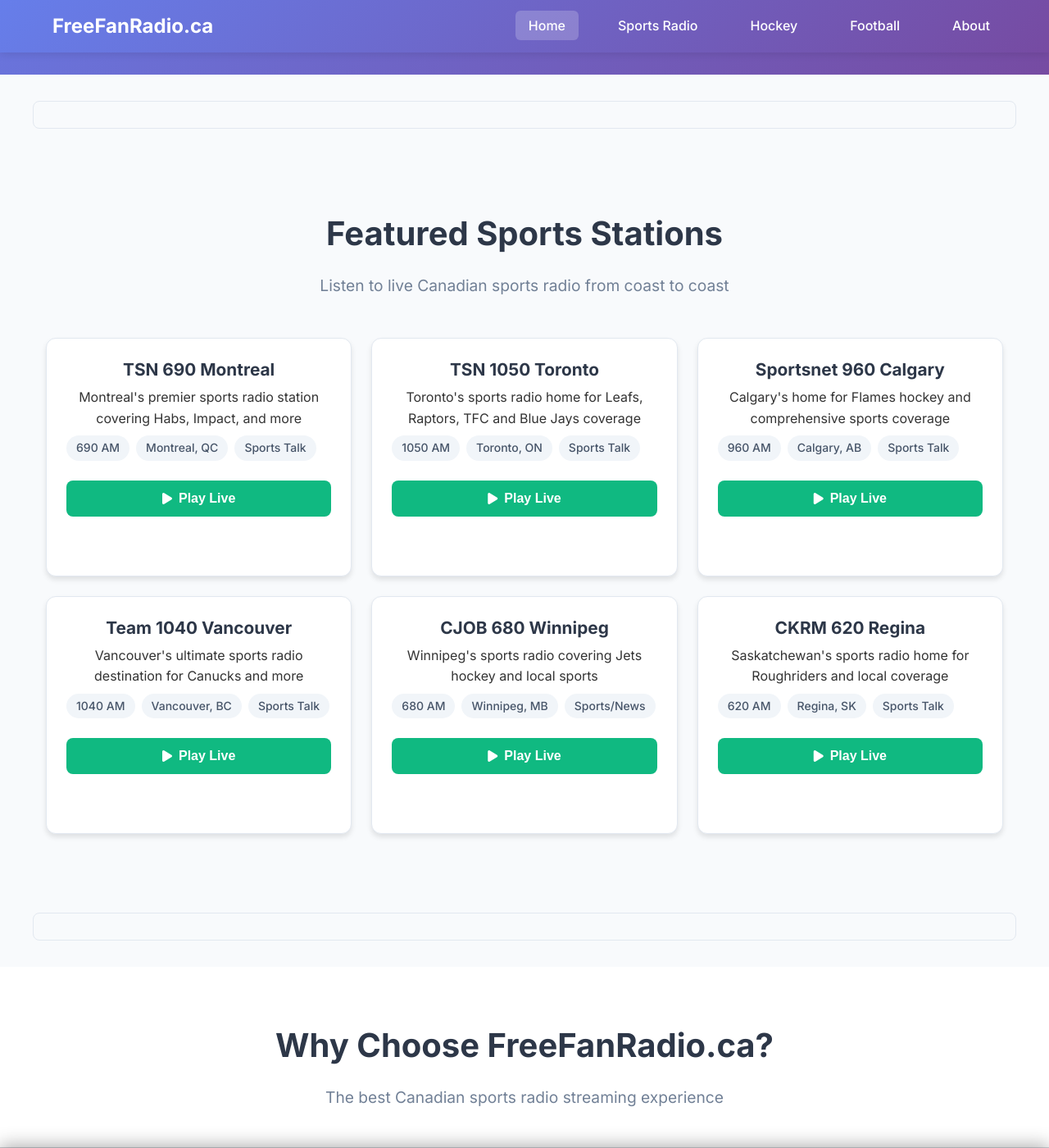
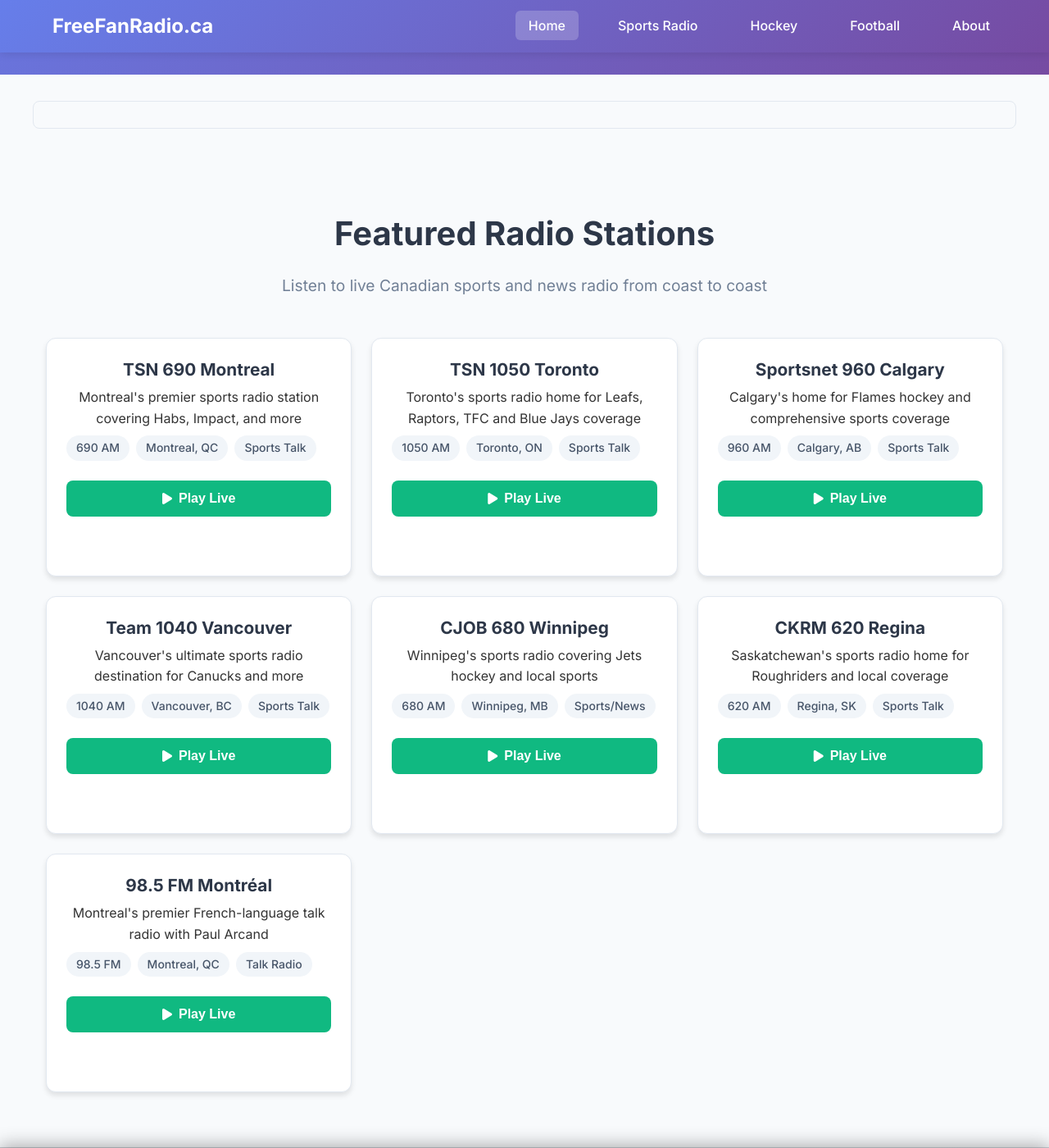
Before and after one commit to freefanradio/freefanradio.github.io, a Jekyll site: the page built from index.html, in a window 1280 px wide and 1400 px high, scrolled down 361 px. Shown: the whole window at 82% size. Built offline with Jekyll 4.4.1, drawn with Linux system fonts in a browser that asks for light colours.

Commit message:
Added 98.5 fm succesfully!!

```diff
--- a/index.html
+++ b/index.html
@@ -30,8 +30,8 @@
 
 <section id="stations" class="stations-section" style="padding: 4rem 0;">
     <div style="text-align: center; margin-bottom: 3rem;">
-        <h2 style="font-size: 2.5rem; color: #2d3748; margin-bottom: 1rem;">Featured Sports Stations</h2>
-        <p style="font-size: 1.2rem; color: #718096;">Listen to live Canadian sports radio from coast to coast</p>
+        <h2 style="font-size: 2.5rem; color: #2d3748; margin-bottom: 1rem;">Featured Radio Stations</h2>
+        <p style="font-size: 1.2rem; color: #718096;">Listen to live Canadian sports and news radio from coast to coast</p>
     </div>
 
     <div class="stations-grid">
@@ -155,6 +155,26 @@
                 </div>
             </div>
         </div>
+
+        <div class="station-card">
+            <div class="station-header">
+                <div class="station-info">
+                    <h3>98.5 FM Montréal</h3>
+                    <p>Montreal's premier French-language talk radio with Paul Arcand</p>
+                    <div class="station-meta">
+                        <span class="frequency">98.5 FM</span>
+                        <span class="location">Montreal, QC</span>
+                        <span class="genre">Talk Radio</span>
+                    </div>
+                </div>
+                <div class="station-actions">
+                    <button class="play-station-btn" data-stream="https://17993.live.streamtheworld.com/CHMPFM_SC" data-name="98.5 FM Montréal">
+                        <i class="fas fa-play"></i>
+                        Play Live
+                    </button>
+                </div>
+            </div>
+        </div>
     </div>
 </section>
 
```
Also changed, not shown: _stations/985-fm-montreal.md (added, +82 -0 lines), news.html (added, +77 -0 lines).
